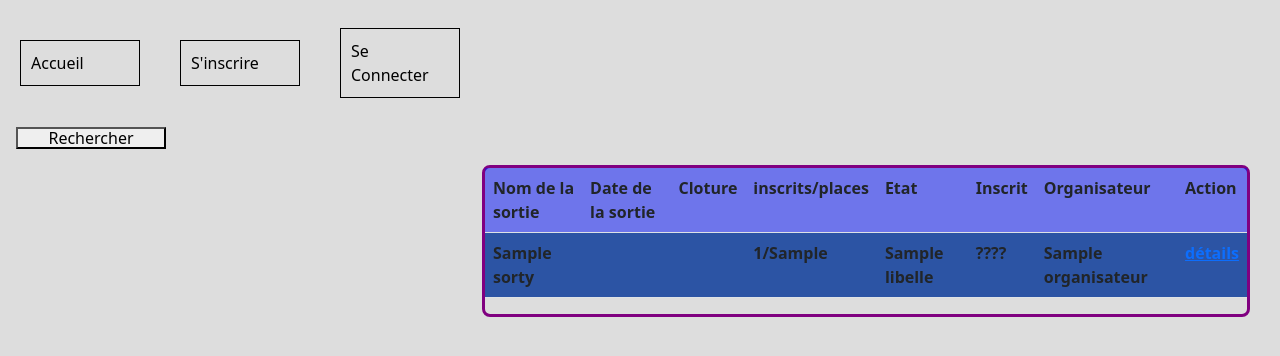
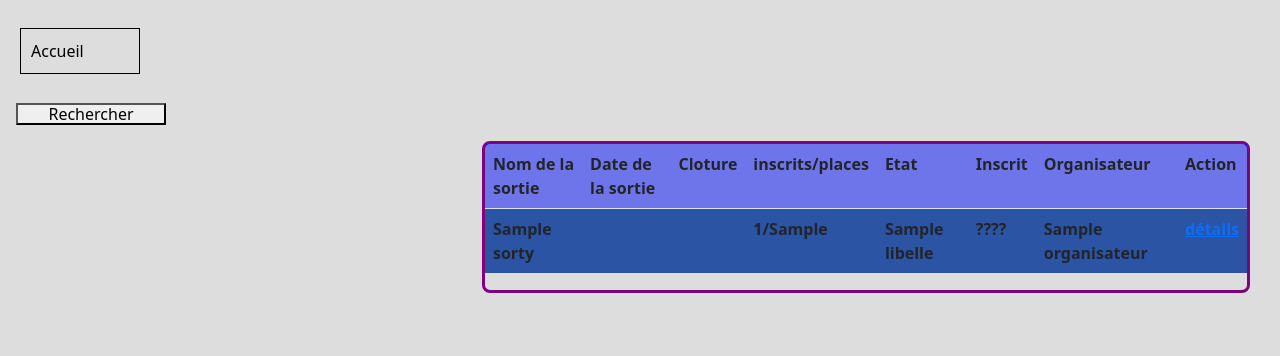
Before and after one commit to SandrineTiss/TeamFourSortir.com, a Symfony app: template templates/main/accueil.html.twig in a window 1280 px wide. Shown: the top 356 px of the page. Run offline with Twig, Linux system fonts and the light colour scheme; the template is opened without the code that fills it: most values are stand-ins (such as "Sample title", 1, 10 or a date in 2020); lists and menus that the app fills with data are empty; some libraries are stand-ins or nearby versions.

Commit message:
nav base

```diff
--- a/templates/base.html.twig
+++ b/templates/base.html.twig
@@ -18,11 +18,10 @@
                     <li><a href="{{ path('main_accueil') }}">Accueil</a></li>
                     {% if app.user %}
                         <li><a href="{{ path('sortie_creer') }}">Creer une nouvelle sortie</a></li>
-                        <li><a href="{{ path('campus_campus') }}">Gestion des Campus</a></li>
+                        <li><a href="{{ path('campus_campus') }}">Gestion des Campus</a></li> {# pour Admin #}
                         <li><a href="{{ path('profil_user') }}">Mon profil</a></li>
                         <li><a href="{{ path('app_logout') }}">Se Deconnecter</a></li>
-                    {% else %}
-                        <li><a href="{{ path('app_register') }}">S'inscrire</a></li>
+                        <li><a href="{{ path('app_register') }}">Créer un utilisateur</a></li> {# pour Admin #}
                         <li><a href="{{ path('app_login') }}">Se Connecter</a></li>
                     {% endif %}
                 </ul>
```
